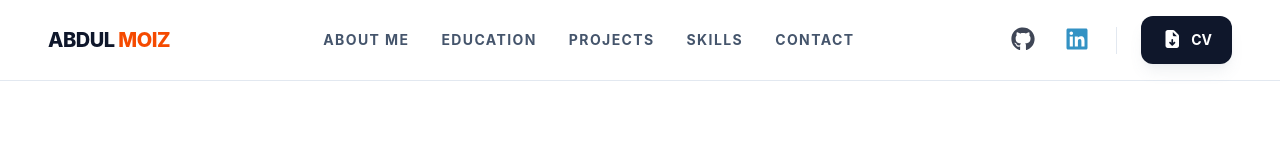
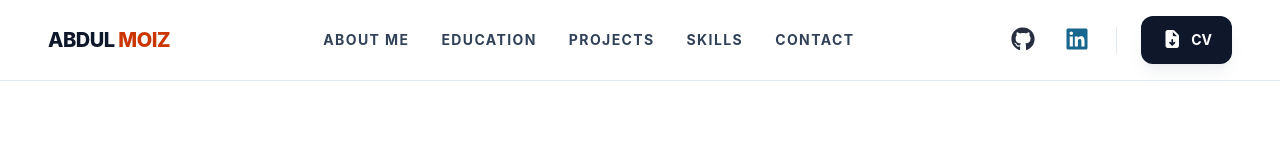
Before and after one commit to A-Moiz/my-portfolio, a React (Vite) app in the folder my-portfolio/: page / in a window 1280 px wide. Shown: the top 160 px of the page. Built offline with nearby package versions, Linux system fonts and the light colour scheme.

Commit message:
Updated NavBar to improve Lighthouse score

```diff
--- a/my-portfolio/src/components/NavBar.tsx
+++ b/my-portfolio/src/components/NavBar.tsx
@@ -24,17 +24,16 @@ function NavBar() {
   ];
 
   return (
-    <nav className="sticky top-0 z-50 bg-white/80 dark:bg-blue-950/80 backdrop-blur-md border-b border-slate-200 dark:border-blue-900 transition-all duration-300">
-      {/* Main Container */}
+    <nav className="sticky top-0 z-50 bg-white/90 dark:bg-blue-950/90 backdrop-blur-md border-b border-slate-200 dark:border-blue-900 transition-all duration-300">
       <div className="flex items-center justify-between px-6 md:px-12 py-4">
         {/* Name */}
         <h1 className="text-xl font-extrabold tracking-tight text-slate-900 dark:text-white cursor-default">
           ABDUL{" "}
-          <span className="text-orange-600 dark:text-orange-500">MOIZ</span>
+          <span className="text-orange-700 dark:text-orange-400">MOIZ</span>
         </h1>
 
         {/* Nav Links */}
-        <ul className="hidden lg:flex gap-8 text-sm font-bold uppercase tracking-widest text-slate-600 dark:text-slate-200">
+        <ul className="hidden lg:flex gap-8 text-sm font-bold uppercase tracking-widest text-slate-700 dark:text-slate-200">
           {navLinks.map((link) => (
             <li
               key={link.href}
@@ -42,7 +41,7 @@ function NavBar() {
             >
               <a
                 href={link.href}
-                className="hover:text-blue-600 dark:hover:text-blue-400 transition-colors"
+                className="hover:text-blue-700 dark:hover:text-blue-400 transition-colors"
               >
                 {link.label}
               </a>
@@ -50,21 +49,24 @@ function NavBar() {
           ))}
         </ul>
 
-        {/* Actions */}
         <div className="flex items-center gap-4">
           <div className="hidden sm:flex items-center gap-6">
             <div className="flex gap-6 border-r border-slate-200 dark:border-blue-800 pr-6">
               <a
                 href={githubProfileLink}
                 target="_blank"
-                className="text-slate-900 dark:text-white opacity-80 hover:opacity-100 transition-opacity"
+                rel="noreferrer"
+                aria-label="Visit my GitHub profile"
+                className="text-slate-900 dark:text-white opacity-90 hover:opacity-100 transition-opacity"
               >
                 <FontAwesomeIcon icon={faGithub} className="text-2xl" />
               </a>
               <a
                 href={linkedinProfileLink}
                 target="_blank"
-                className="text-[#0077b5] dark:text-[#0a66c2] opacity-80 hover:opacity-100 transition-opacity"
+                rel="noreferrer"
+                aria-label="Visit my LinkedIn profile"
+                className="text-[#005582] dark:text-[#70b5f9] opacity-90 hover:opacity-100 transition-opacity"
               >
                 <FontAwesomeIcon icon={faLinkedin} className="text-2xl" />
               </a>
@@ -81,6 +83,10 @@ function NavBar() {
           {/* Mobile Menu Button */}
           <button
             onClick={() => setIsOpen(!isOpen)}
+            aria-expanded={isOpen}
+            aria-label={
+              isOpen ? "Close navigation menu" : "Open navigation menu"
+            }
             className="lg:hidden text-2xl text-slate-900 dark:text-white p-2 cursor-pointer"
           >
             <FontAwesomeIcon icon={isOpen ? faXmark : faBars} />
@@ -98,7 +104,7 @@ function NavBar() {
               <a
                 href={link.href}
                 onClick={() => setIsOpen(false)}
-                className="block py-2 text-lg font-bold text-slate-600 dark:text-slate-200 hover:text-blue-500"
+                className="block py-2 text-lg font-bold text-slate-700 dark:text-slate-200 hover:text-blue-600"
               >
                 {link.label}
               </a>
@@ -107,10 +113,18 @@ function NavBar() {
           <hr className="border-slate-200 dark:border-blue-900 my-2" />
           <div className="flex items-center justify-between pt-2">
             <div className="flex gap-6">
-              <a href={githubProfileLink} className="text-2xl dark:text-white">
+              <a
+                href={githubProfileLink}
+                aria-label="GitHub"
+                className="text-2xl text-slate-900 dark:text-white"
+              >
                 <FontAwesomeIcon icon={faGithub} />
               </a>
-              <a href={linkedinProfileLink} className="text-2xl text-[#0077b5]">
+              <a
+                href={linkedinProfileLink}
+                aria-label="LinkedIn"
+                className="text-2xl text-[#005582] dark:text-[#70b5f9]"
+              >
                 <FontAwesomeIcon icon={faLinkedin} />
               </a>
             </div>
```
